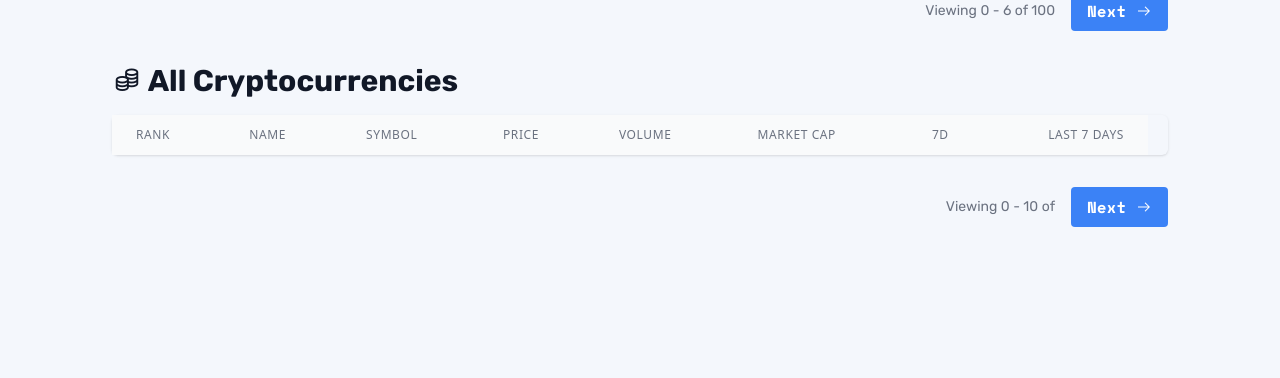
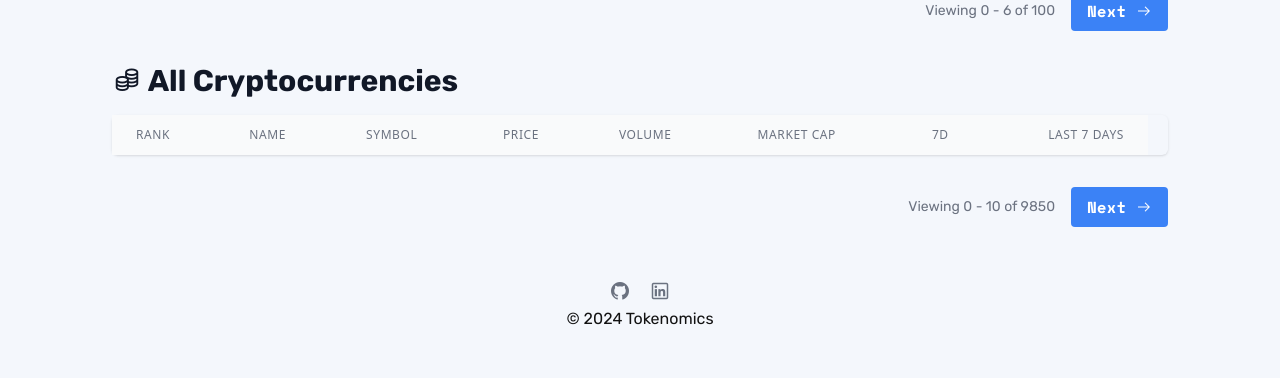
Before and after one commit to miguelcoria94/Tokenomics, a Django app: page / in a window 1280 px wide. Shown: the part 269-647 px from the top of the page. Run offline with Django 4.2, Linux system fonts and the light colour scheme; data that the repository does not hold is empty; some libraries are stand-ins or nearby versions.

Commit message:
added new footer

```diff
--- a/main_app/templates/base.html
+++ b/main_app/templates/base.html
@@ -41,6 +41,21 @@ https://cdn.jsdelivr.net/npm/reset-css@5.0.2/reset.min.css
         </ul>
       </nav>
     <main>{% block content %} {% endblock %}</main>
+
+    <footer class="text-center py-12">
+        <div class="flex justify-center gap-4">
+            <a href="https://github.com/miguelcoria94/Tokenomics" class="text-gray-500 hover:text-gray-700" target="_blank">
+                <i class="lab la-github text-2xl"></i>
+            </a>
+
+            <a href="https://www.linkedin.com/in/miguelcoria94/" class="text-gray-500 hover:text-gray-700" target="_blank">
+                <i class="lab la-linkedin text-2xl"></i>
+            </a>
+        </div>
+
+
+      <p>&copy; 2024 Tokenomics</p>
+    </footer>
   </body>
 
   <script defer>
--- a/main_app/templates/home.html
+++ b/main_app/templates/home.html
@@ -208,7 +208,7 @@
         <i class="las la-arrow-left"></i> Previous
     </a>
     {% endif %}
-    <p class="text-gray-500 text-sm">Viewing {{ all_start }} - {{ all_start|add:all_limit }} of {{ all_count }} </p>
+    <p class="text-gray-500 text-sm">Viewing {{ all_start }} - {{ all_start|add:all_limit }} of 9850 </p>
     <a href="{% url 'home' %}?all_start={{ all_start|add:all_limit }}&all_limit={{ all_limit }}&trending_start={{ trending_start }}&trending_limit={{ trending_limit }}"
         class="bg-blue-500 hover:bg-blue-700 text-white font-bold py-2 px-4 rounded">
         Next <i class="las la-arrow-right"></i>
```
